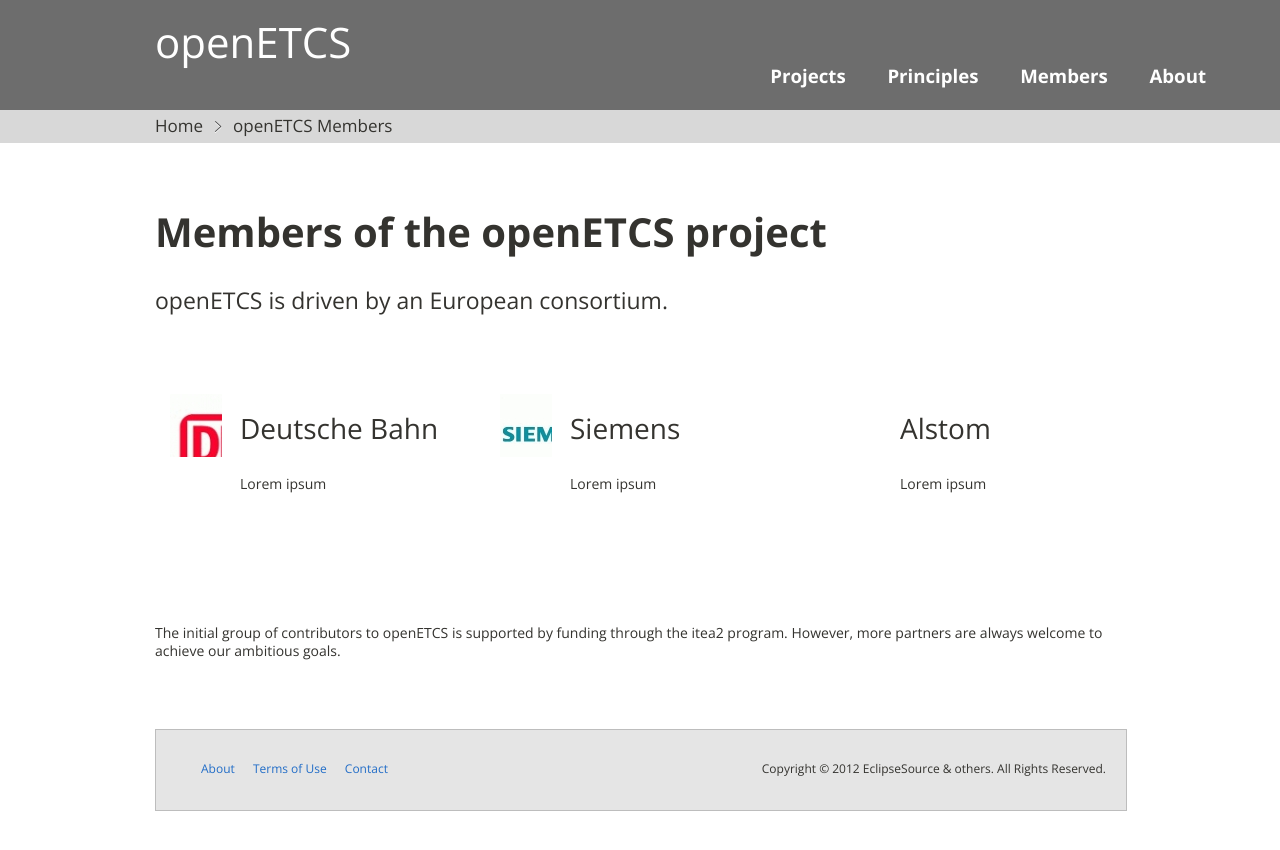
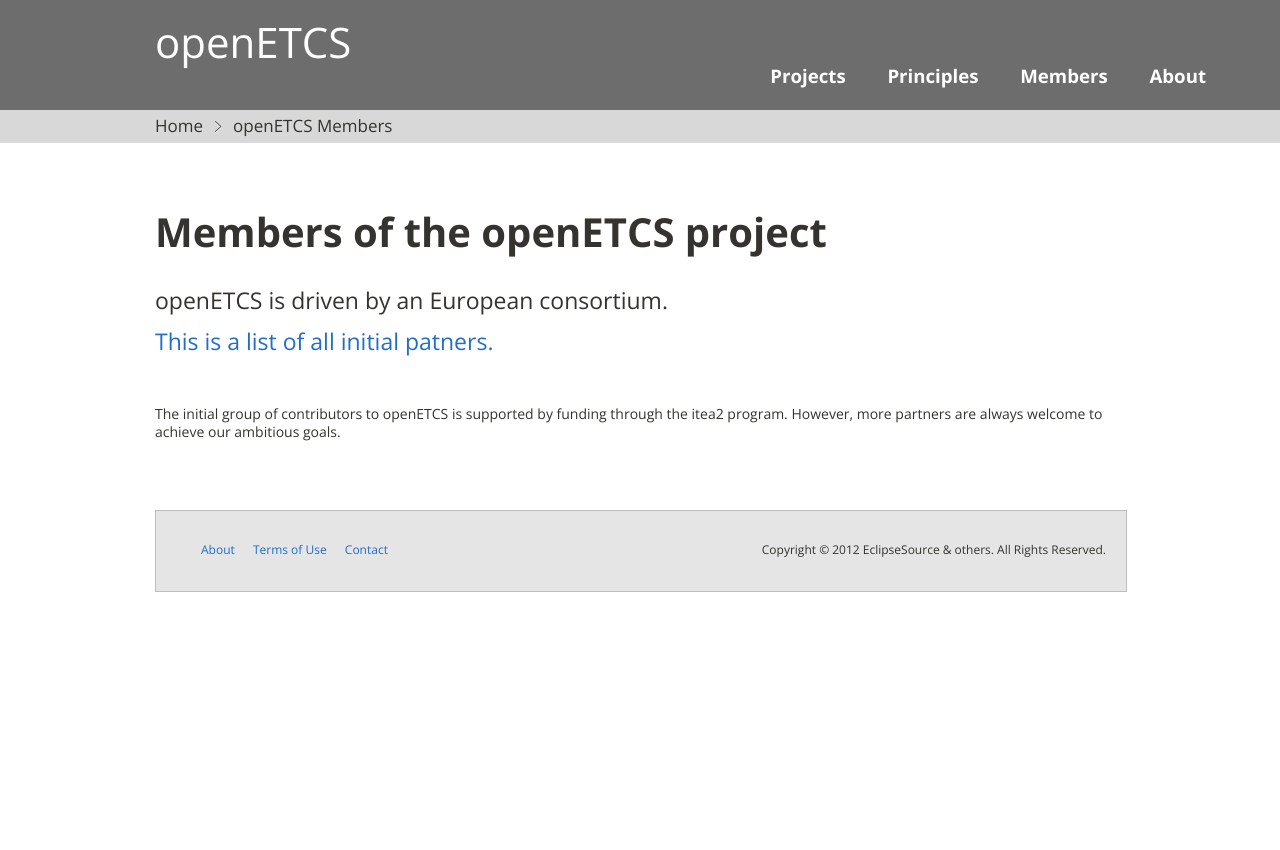
Before and after one commit to openETCS/openetcs.github.com, a Jekyll site: the page built from members.html, in a window 1280 px wide. Shown: the top 850 px of the page. Built offline with Jekyll 4.4.1, drawn with Linux system fonts in a browser that asks for light colours.

Commit message:
Update members.html

```diff
--- a/members.html
+++ b/members.html
@@ -10,41 +10,12 @@ title: openETCS Members
   <p>
     openETCS is driven by an European consortium.
   </p>
+  <p>
+  <a href="http://www.itea2.org/project/index/view/?project=10135/">This is a list of all initial patners.</a>
+  </p>
 </div>
 
 
-<div class="row">
-
-  <div class="feature span3">
-    <div class="icon" style="background-image:url('/images/logos/db.jpg')"></div>
-    <div class="feature-description">
-      <h2>Deutsche Bahn</h2>
-      <p>
-        Lorem ipsum
-      </p>
-    </div>
-  </div>
-
-  <div class="feature span3">
-    <div class="icon" style="background-image:url('/images/logos/siemens.jpg')"></div>
-    <div class="feature-description">
-      <h2>Siemens</h2>
-      <p>
-        Lorem ipsum
-      </p>
-    </div>
-  </div>
-
-  <div class="feature span3">
-    <div class="icon"></div>
-    <div class="feature-description">
-      <h2>Alstom</h2>
-      <p>
-        Lorem ipsum
-      </p>
-    </div>
-  </div>
-</div>
 <div id="midcolumn">
   <p>
     The initial group of contributors to openETCS is supported by funding through the itea2 program.
```
